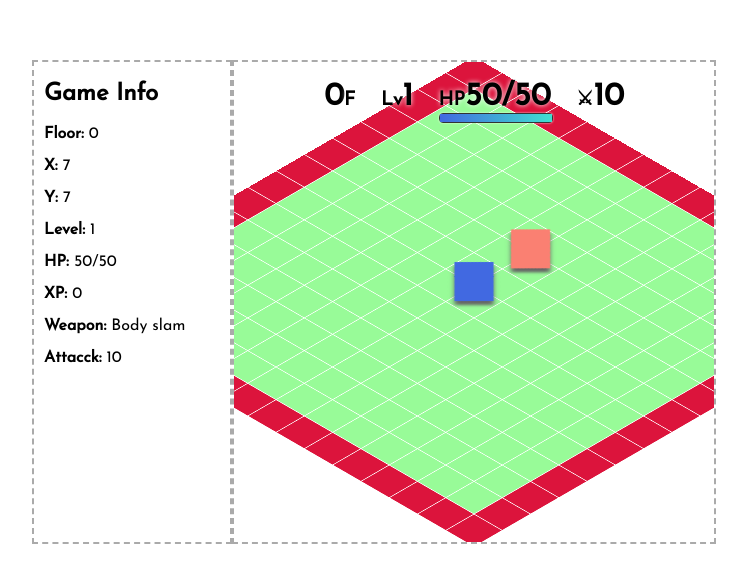
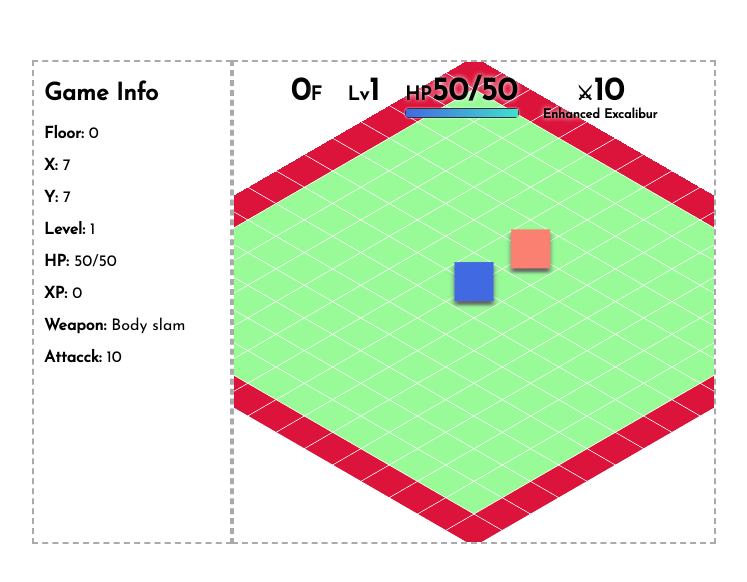
Before and after one commit to honmanyau/muup-story, a React (Create React App) app: page / in a window 1280 px wide. Shown: the top 582 px of the page, without its empty margins (166-913 px from the left). Built offline with nearby package versions, Linux system fonts and the light colour scheme.

Commit message:
Minor changes to player/stats display styles and alignment.

```diff
--- a/src/GameController.css
+++ b/src/GameController.css
@@ -25,10 +25,11 @@
 
 .GameController-infoPanel {
   z-index: 10;
-  margin-top: 4%;
+  margin-top: 3%;
 }
 
 .GameController-infoPanelLabel {
+  vertical-align: top;
   display: inline-block;
   margin: 0 0.8rem;
   font-size: 2em;
@@ -38,6 +39,11 @@
 
 .GameController-infoPanelLabel > small {
   font-size: 0.6em;
+}
+
+.GameController-extraSmallText {
+  margin: 0;
+  font-size: 0.4em;
 }
 
 .GameController-infoPanelLabel-HPBar {
@@ -59,7 +65,7 @@
   display: inline-block;
   margin: 0 auto 18% auto;
   padding: 0 1rem;
-  box-sizing: border-box;;
+  box-sizing: border-box;
   border: 1px solid #555;
   border-radius: 5px;
   background: white;
--- a/src/InfoPanel.js
+++ b/src/InfoPanel.js
@@ -20,7 +20,10 @@ class InfoPanel extends React.Component {
             <div className="GameController-infoPanelLabel-HPBarFill" style={HPBarFillWidth}></div>
           </div>
         </div>
-        <div className="GameController-infoPanelLabel"><small>&#9876;</small>{player.attack}</div>
+        <div className="GameController-infoPanelLabel">
+          <small>&#9876;</small>{player.attack}
+          <div className="GameController-extraSmallText">Enhanced Excalibur</div>
+        </div>
       </div>
     );
   }
```
